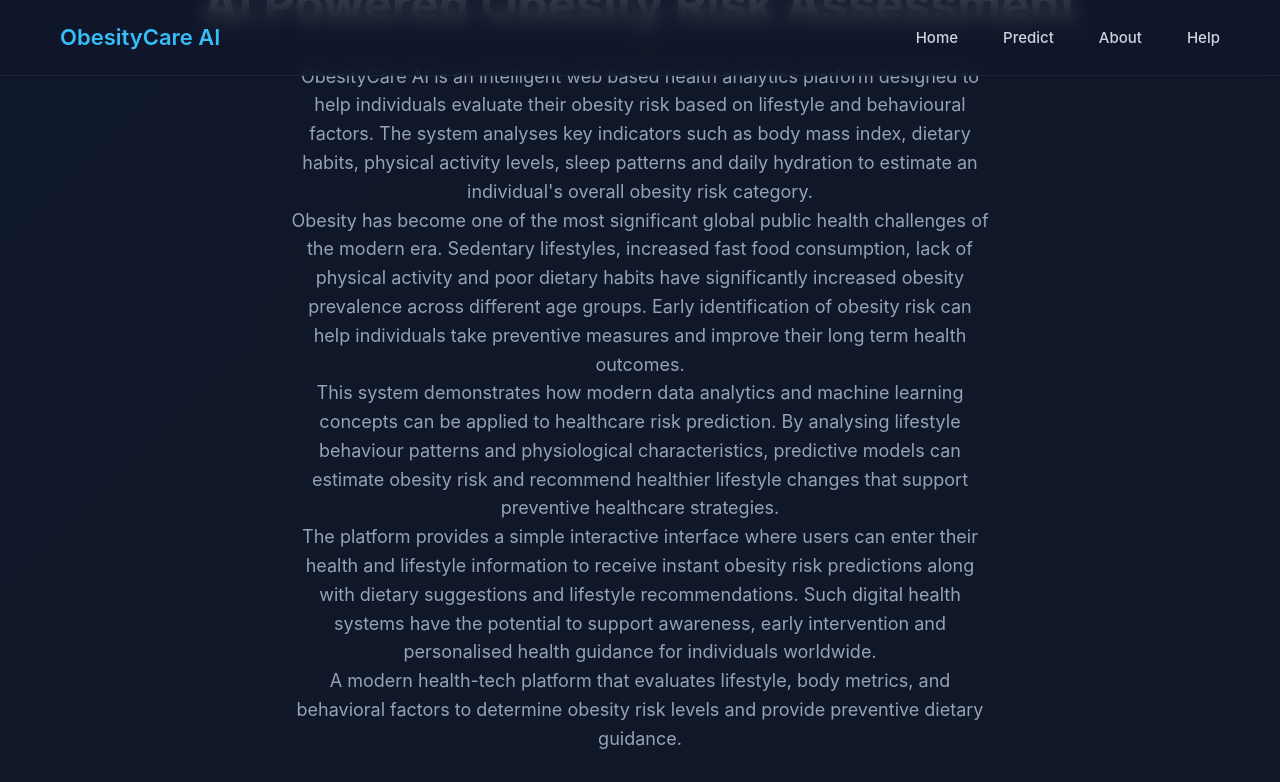
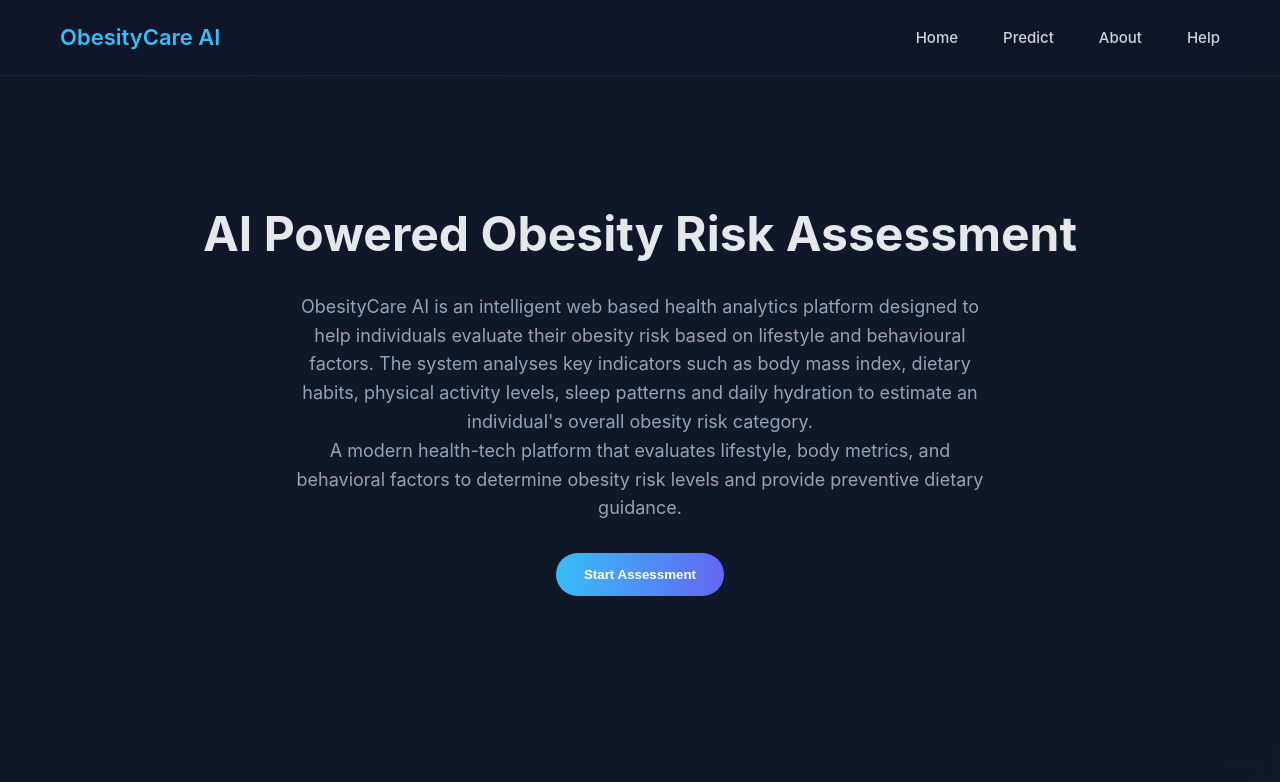
Before and after one commit to bharathmuvva/ObesityCare_AI, a React app in the folder frontend/: page / in a window 1280 px wide. Shown: the top 782 px of the page. Built offline with nearby package versions, Linux system fonts and the light colour scheme; the HTML template or start-up script is replaced by a standard one.

Commit message:
fixed dataset and home pages

```diff
--- a/frontend/src/pages/Home.jsx
+++ b/frontend/src/pages/Home.jsx
@@ -17,32 +17,7 @@ sleep patterns and daily hydration to estimate an individual's
 overall obesity risk category.
 </p>
 
-<p>
-Obesity has become one of the most significant global public health
-challenges of the modern era. Sedentary lifestyles, increased fast
-food consumption, lack of physical activity and poor dietary habits
-have significantly increased obesity prevalence across different
-age groups. Early identification of obesity risk can help individuals
-take preventive measures and improve their long term health outcomes.
-</p>
 
-<p>
-This system demonstrates how modern data analytics and machine
-learning concepts can be applied to healthcare risk prediction.
-By analysing lifestyle behaviour patterns and physiological
-characteristics, predictive models can estimate obesity risk and
-recommend healthier lifestyle changes that support preventive
-healthcare strategies.
-</p>
-
-<p>
-The platform provides a simple interactive interface where users
-can enter their health and lifestyle information to receive
-instant obesity risk predictions along with dietary suggestions
-and lifestyle recommendations. Such digital health systems have
-the potential to support awareness, early intervention and
-personalised health guidance for individuals worldwide.
-</p>
           <p>
             A modern health-tech platform that evaluates lifestyle,
             body metrics, and behavioral factors to determine obesity
```
Also changed, not shown: frontend/src/pages/Dataset.jsx (renamed from frontend/src/Dataset.jsx).
